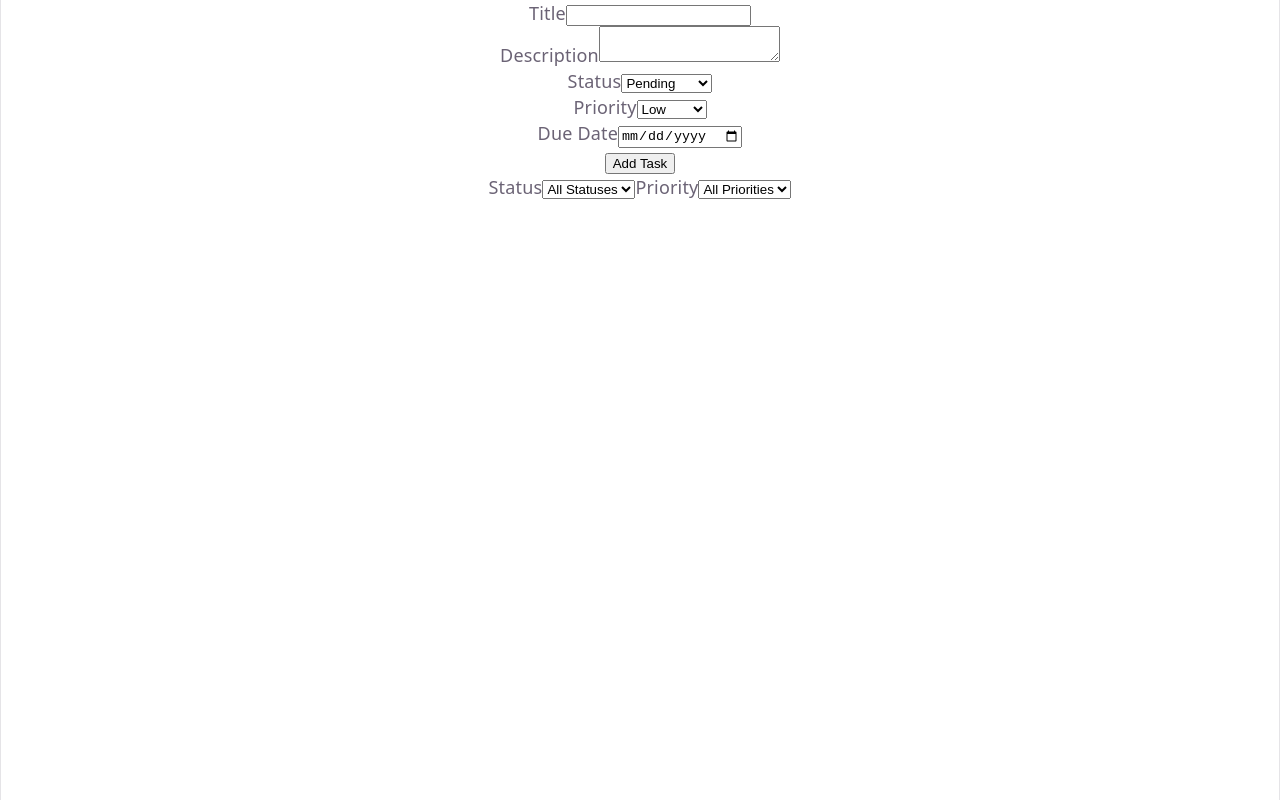
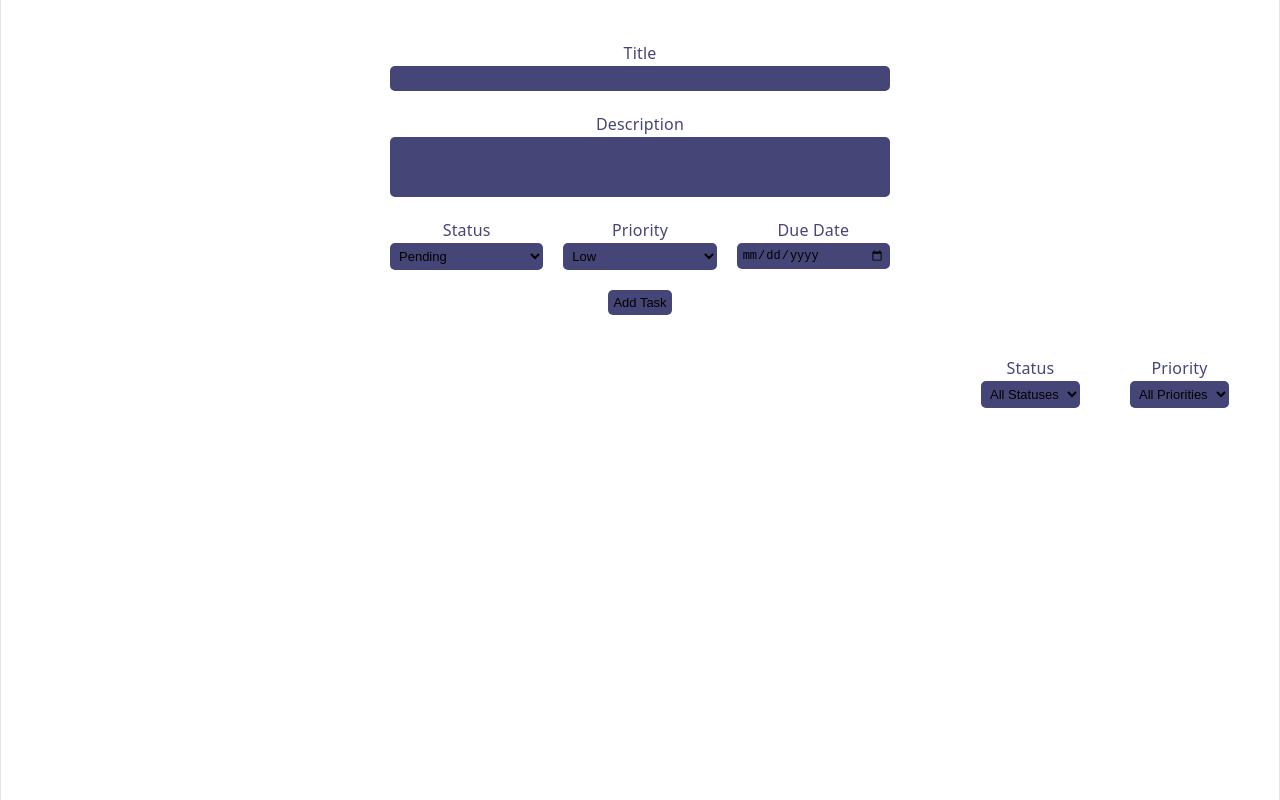
Before and after one commit to IsaacJCarnes/perscholas-sba-9, a React (Vite) app: page / in a window 1280 px wide. Built offline with nearby package versions, Linux system fonts and the light colour scheme.

Commit message:
Added styling for task form and filter

```diff
--- a/src/App.css
+++ b/src/App.css
@@ -1,7 +1,57 @@
-.exampleSection {
-  border: 2px solid var(--border);
-  background-color: whitesmoke;
-  border-radius: 20px;
-  padding: 10px;
-  color: black;
+#TaskForm {
+  position: relative;
+  max-width: 500px;
+  width: 100%;
+  display: flex;
+  flex-direction: column;
+  align-items: center;
+  justify-content: center;
+  gap: 20px;
+  margin: 20px 0px;
+  padding: 20px;
 }
+
+.formFields {
+  position: relative;
+  width: 100%;
+  display: flex;
+  gap: 20px;
+}
+
+.formField {
+  width: 100%;
+  display: flex;
+  flex-direction: column;
+}
+
+#FilterForm {
+  margin-right: 50px;
+  align-self: flex-end;
+  right: 0px;
+  display: grid;
+  grid-template-columns: 1fr 1fr;
+  column-gap: 50px;
+}
+
+#FilterForm label,
+#TaskForm label {
+  grid-row-start: 0;
+  grid-row-end: 1;
+  font-size: medium;
+  color: rgb(69, 69, 119);
+  font-weight: 400;
+}
+
+.styledInput {
+  border: none;
+  padding: 5px;
+  background-color: rgb(69, 69, 119);
+  font-size: small;
+  border-radius: 5px;
+  cursor: pointer;
+}
+
+#TaskForm textarea {
+  resize: unset;
+  height: 50px;
+}
```
